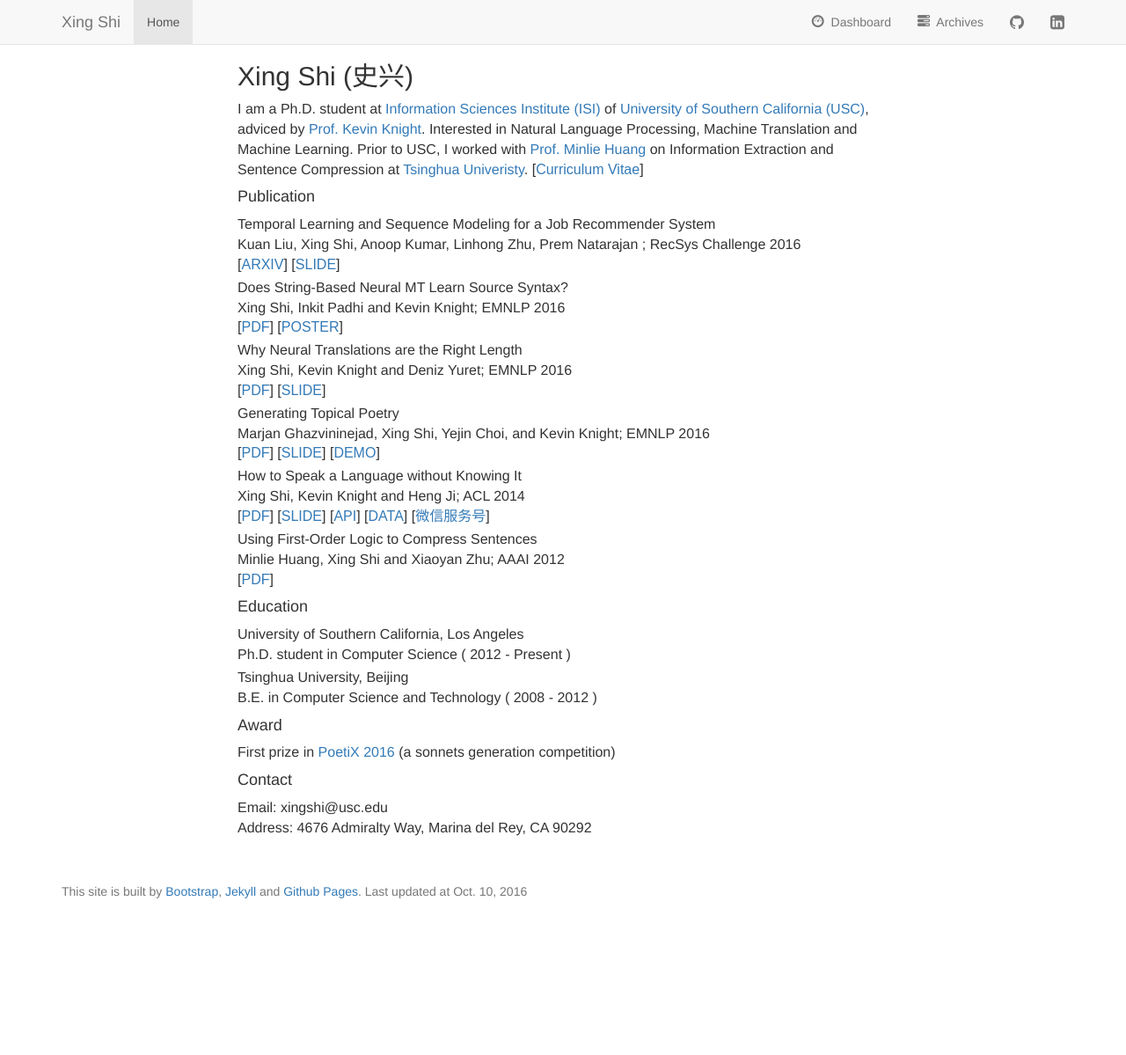
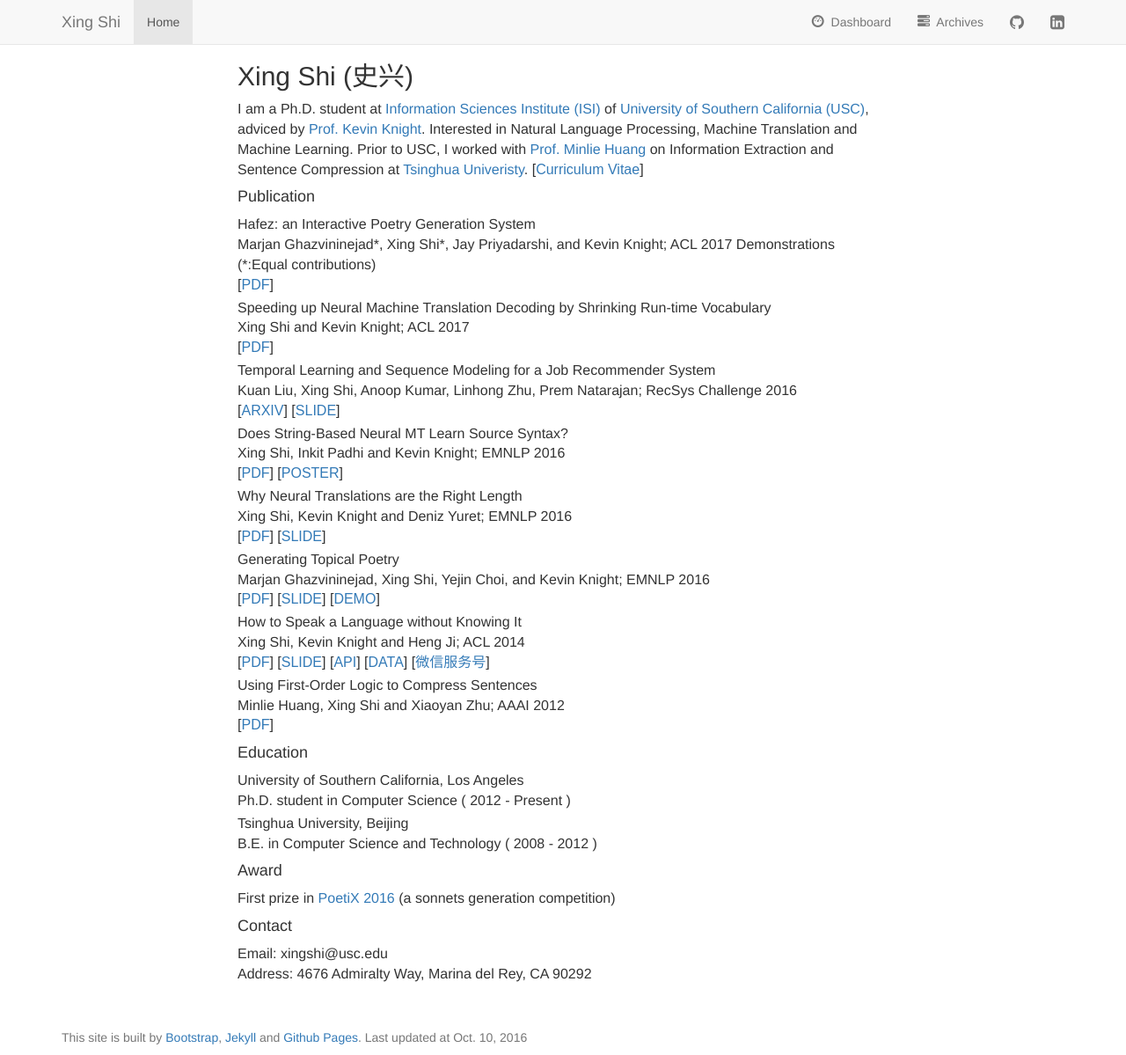
Before and after one commit to shixing/shixing.github.io, a Jekyll site: the page built from index.html, in a window 1280 px wide and 1199 px high. Shown: the whole window at 88% size. Built offline with Jekyll 4.4.1, drawn with Linux system fonts in a browser that asks for light colours; nearby versions of some CDN libraries.

Commit message:
add acl section

```diff
--- a/index.html
+++ b/index.html
@@ -15,8 +15,20 @@ title: Xing Shi
   <h4>Publication</h4>
   <div class="section">
     <div class="subsection">
+      <span class="paper-title">Hafez: an Interactive Poetry Generation System</span>
+      <span class="paper-author">Marjan Ghazvininejad*, Xing Shi*, Jay Priyadarshi, and Kevin Knight; ACL 2017 Demonstrations (*:Equal contributions)</span>
+      <span class="paper-link">[<a href="/data/pdf/ACL2017demo.pdf">PDF</a>]</span>
+    </div>
+
+    <div class="subsection">
+      <span class="paper-title">Speeding up Neural Machine Translation Decoding by Shrinking Run-time Vocabulary</span>
+      <span class="paper-author">Xing Shi and Kevin Knight; ACL 2017</span>
+      <span class="paper-link">[<a href="/data/pdf/ACL2017short.pdf">PDF</a>]</span>
+    </div>
+
+    <div class="subsection">
       <span class="paper-title">Temporal Learning and Sequence Modeling for a Job Recommender System</span>
-      <span class="paper-author">Kuan Liu, Xing Shi, Anoop Kumar, Linhong Zhu, Prem Natarajan ; RecSys Challenge 2016</span>
+      <span class="paper-author">Kuan Liu, Xing Shi, Anoop Kumar, Linhong Zhu, Prem Natarajan; RecSys Challenge 2016</span>
       <span class="paper-link">[<a href="https://arxiv.org/abs/1608.03333">ARXIV</a>] [<a href="/data/pdf/recsys2016-slides.pdf">SLIDE</a>]</span>
     </div>
 
```
Also changed, not shown: 2 other files.
